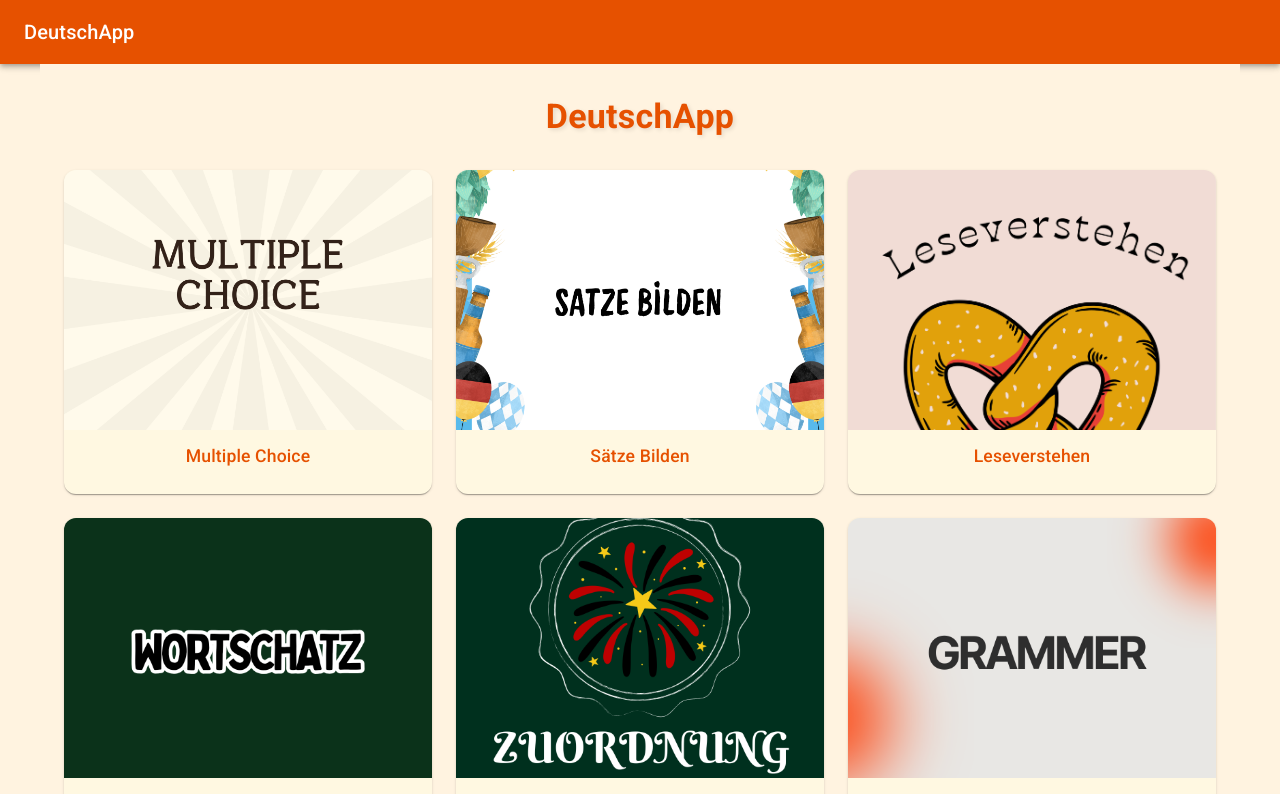
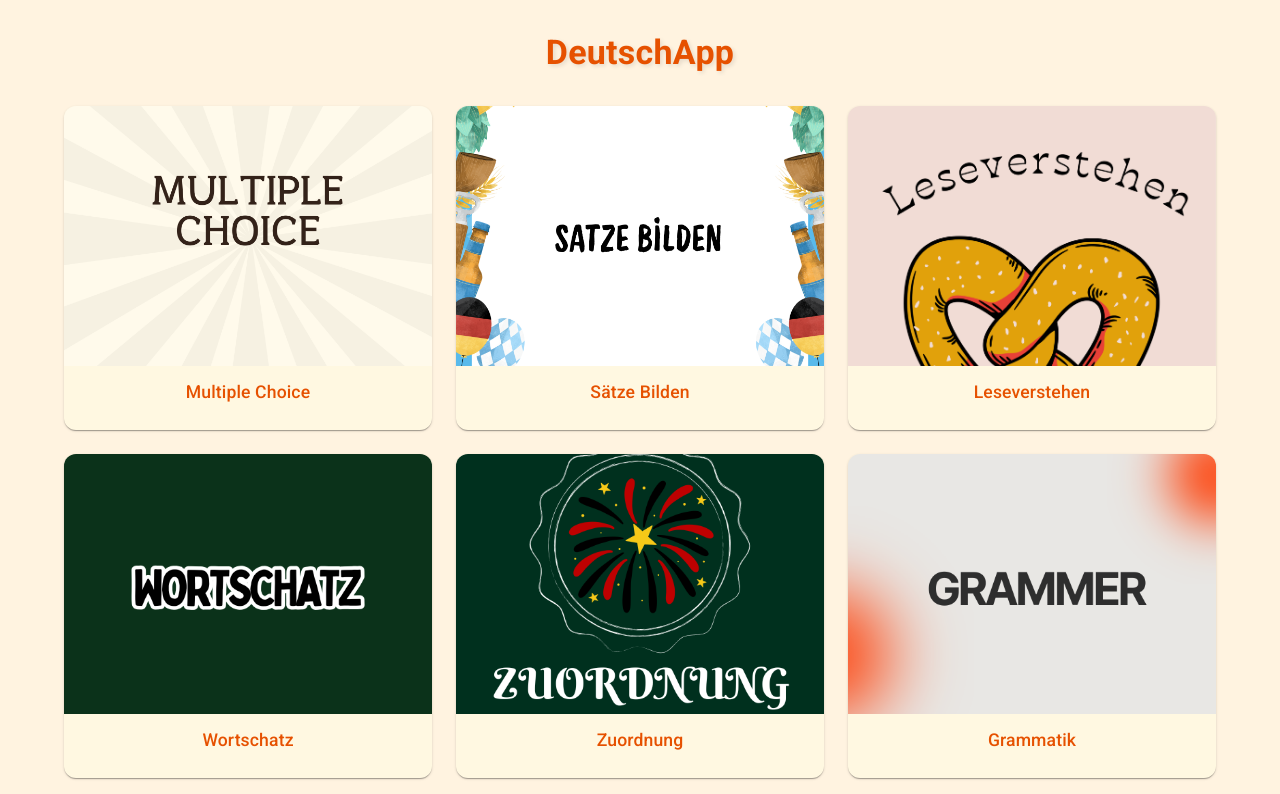
Before and after one commit to OnuralpGrt/ReactDeutschapp, a React (Create React App) app: page / in a window 1280 px wide. Shown: the top 794 px of the page. Built offline with nearby package versions, Linux system fonts and the light colour scheme.

Commit message:
Update App.js

```diff
--- a/src/App.js
+++ b/src/App.js
@@ -1,5 +1,5 @@
 import React, { useState } from 'react';
-import { Container, Typography, Grid, Card, CardContent, CardMedia, AppBar, Toolbar, Button } from '@mui/material';
+import { Container, Typography, Grid, Card, CardContent, CardMedia } from '@mui/material';
 import { styled } from '@mui/material/styles';
 import MultipleChoice from './MultipleChoice';
 import SatzeBilden from './SatzeBilden';
@@ -140,13 +140,6 @@ function App() {
 
   return (
     <div className="App">
-      <AppBar position="static" sx={{ backgroundColor: '#E65100' }}>
-        <Toolbar>
-          <Typography variant="h6" component="div" sx={{ flexGrow: 1 }}>
-            DeutschApp
-          </Typography>
-        </Toolbar>
-      </AppBar>
       {renderPage()}
     </div>
   );
```
